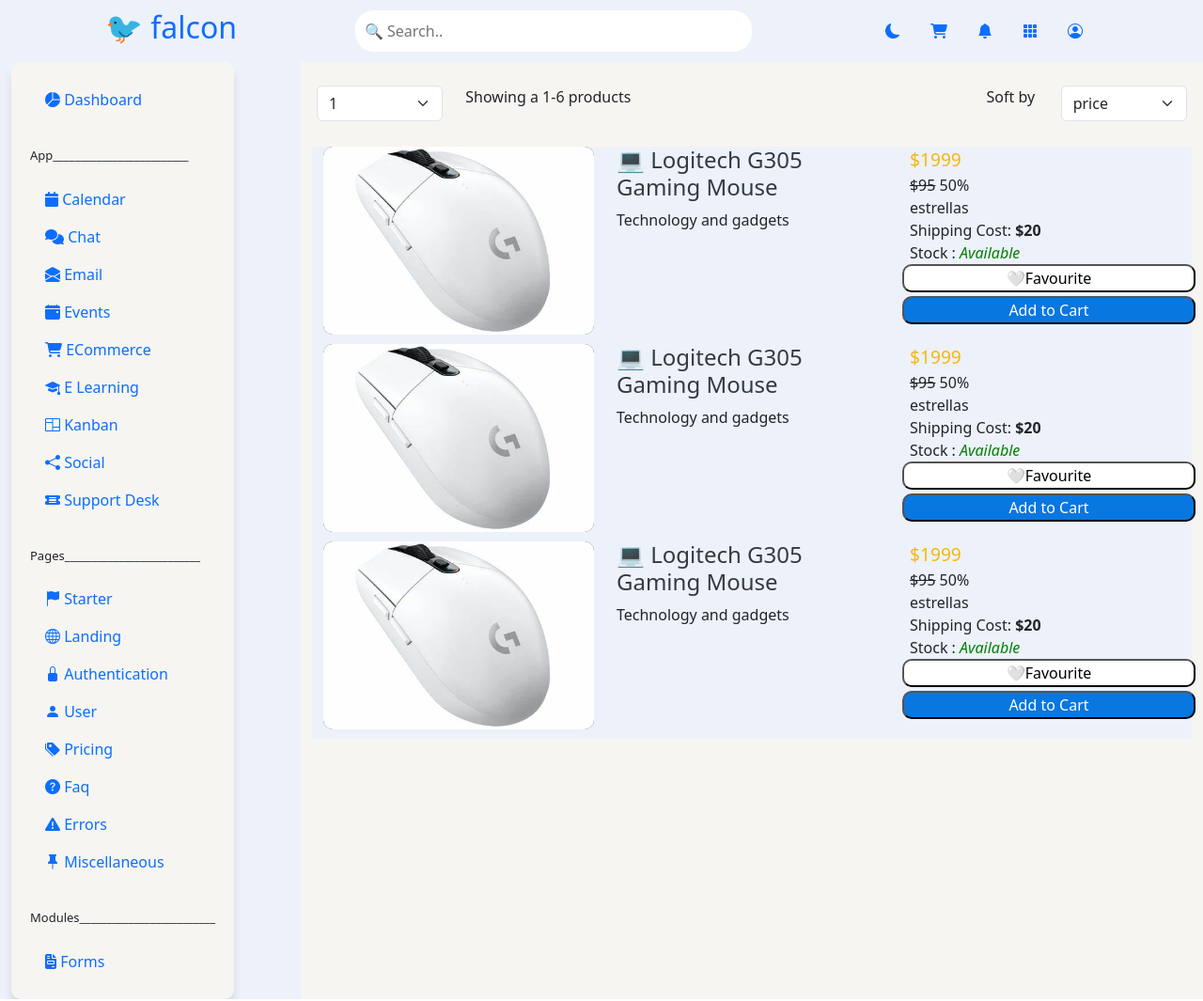
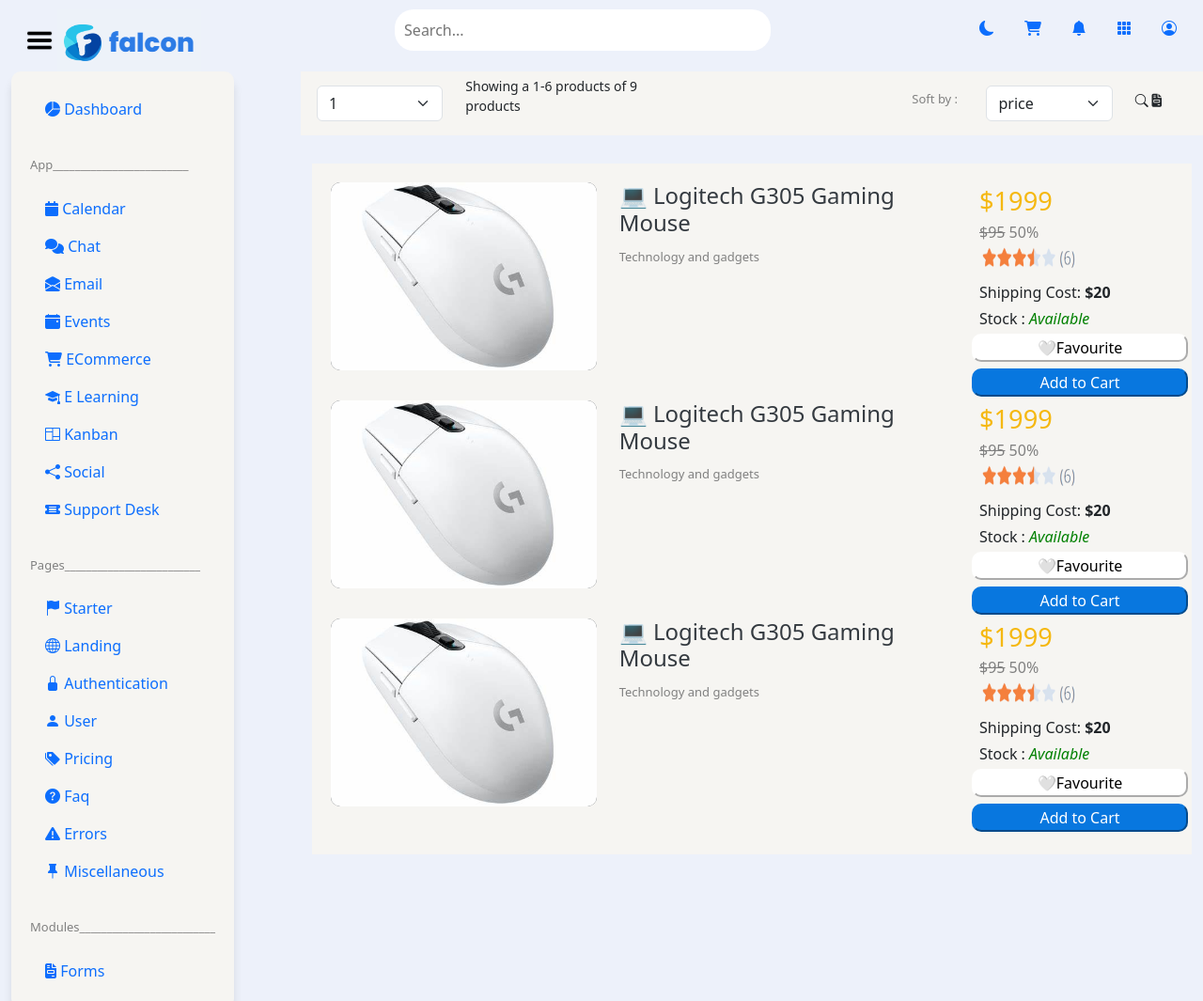
Before and after one commit to dylan-script/ecommerce-website, a plain HTML site: page index.html in a window 1280 px wide. Shown: the top 1065 px of the page at 94% size. Drawn offline with nearby package versions, Linux system fonts and the light colour scheme.

Commit message:
Se le dan los retoques a la pagina

```diff
--- a/index.html
+++ b/index.html
@@ -34,12 +34,20 @@ encontrar por google-->
     <body>
         <div class="container-fluid">
             <div class="header">
-                <h1 class="header__logo">🐦 falcon </h1>
 
+                <div class="lefties">
+                    <img src="resources/Hamburger_icon.svg.png" alt="" class="hamburger">
+
+                    <img src="resources/falconLogo.png" alt="" class="header__Logo">
+                </div>
+
+                <div class="middle">
                     <!-- Barra de busqueda -->
-                <input type="text" class="search-bar" placeholder="🔍 Search..">
+                    <input type="text" class="search-bar" placeholder="Search...">
+                </div>
 
-
+                <div class="rigthies">
+                    <!-- NavBar -Iconos de la derecha  -->
                     <nav class="nav">
                         <ul class="nav justify-content-end">
                             <li class="nav-item">
@@ -64,6 +72,12 @@ encontrar por google-->
                             </li>
                         </ul>
                     </nav>
+
+                </div>
+
+
+
+
             </div>
 
             <div class="row main">
@@ -146,7 +160,7 @@ encontrar por google-->
                 <div class="col-9 main__box-spaces">
                     <!-- Alineado a la izquierda -->
                     <div class="row main__up-bar">
-                        <div class="col-2">
+                        <div class="col-2 selected">
                             <select class="form-select" aria-label="Default select example">
                                 <option value="1">1</option>
                                 <option value="2">2</option>
@@ -158,24 +172,29 @@ encontrar por google-->
 
                         </div>
 
-                        <div class="col-3">
-                            <p>Showing a 1-6 products</p>
+                        <div class="col-3 letters">
+                            <p>Showing a 1-6 products of 9 products</p>
                         </div>
 
                         <!-- MALA PRACTICA NO HAGA ESTO -->
-                        <div class="col-4">
+                        <div class="col-3">
                         </div>
 
                     <!-- Alineado a la izquierda -->
-                        <div class="col-1">
-                            <p>Soft by</p>
+                        <div class="col-1 little">
+                            <p>Soft by :</p>
                         </div>
 
-                        <div class="col-2">
+                        <div class="col-2 selected">
                             <select class="form-select" aria-label="Default select example">
                                 <option value="1">price</option>
                                 <option value="2">name</option>
                             </select>
+                        </div>
+                        <!-- Icons -->
+                        <div class="col-1 icons">
+                            <i class="bi bi-search"></i>
+                            <i class="fa-solid fa-file-invoice"></i>
                         </div>
 
                     </div>
@@ -184,43 +203,48 @@ encontrar por google-->
 
 
                     <!-- Aqui empiezan los productos y sus cajas -->
-                    <div class="container-fluid">
+                    <div class="row__boxes">
 
                         <!-- Primer Producto -->
                         <div class="row">
                             <div class="col-4">
                                 <div class="product-image"><img src="./resources/logitech.jfif" alt=""></div>
                             </div>
-                            <div class="col-4">
+                            <div class="col-5">
                                 <h2 class="product-name">💻 Logitech G305 Gaming Mouse</h2>
                                 <span class="product-category">Technology and gadgets</span>
                             </div>
 
-                            <div class="col-4">
+                            <div class="col-3">
                                 <div class="product-specifications">
                                     <div class="row specification">
                                         <span class="product-price">$1999</span>
                                     </div>
 
                                     <div class="row specification">
-                                        <span class="specification"> <s>$95</s> 50%</span>
+                                        <span class="specification-promo"> <s>$95</s> 50%</span>
+                                    </div>
+
+                                    <div class="row specification stars">
+                                        <img src="resources/stars-remove.png" alt="">
                                     </div>
 
                                     <div class="row specification">
-                                        <span class="specification">estrellas</span>
-                                    </div>
-
-                                    <div class="row specification">
-                                        <span class="specification">Shipping Cost: <b>$20</b></span>
+                                        <span class="specification-shipping">Shipping Cost: <b>$20</b></span>
                                     </div>
 
                                     <div class="row main__availibility">
-                                        <span class="specification">Stock : <i>Available</i></span>
+                                        <span class="specification-stock">Stock : <i>Available</i></span>
                                     </div>
 
                                     <!-- Los botones -->
                                     <div class="row specification">
                                         <button class="main__specification--favourite">🤍Favourite</button>
+                                    </div>
+
+                                    <!-- MALA PRACTICA -->
+                                    <div class="separate">
+
                                     </div>
 
                                     <div class="row specification">
@@ -238,36 +262,41 @@ encontrar por google-->
                             <div class="col-4">
                                 <div class="product-image"><img src="./resources/logitech.jfif" alt=""></div>
                             </div>
-                            <div class="col-4">
+                            <div class="col-5">
                                 <h2 class="product-name">💻 Logitech G305 Gaming Mouse</h2>
                                 <span class="product-category">Technology and gadgets</span>
                             </div>
 
-                            <div class="col-4">
+                            <div class="col-3">
                                 <div class="product-specifications">
                                     <div class="row specification">
                                         <span class="product-price">$1999</span>
                                     </div>
 
                                     <div class="row specification">
-                                        <span class="specification"> <s>$95</s> 50%</span>
+                                        <span class="specification-promo"> <s>$95</s> 50%</span>
+                                    </div>
+
+                                    <div class="row specification stars">
+                                        <img src="resources/stars-remove.png" alt="">
                                     </div>
 
                                     <div class="row specification">
-                                        <span class="specification">estrellas</span>
-                                    </div>
-
-                                    <div class="row specification">
-                                        <span class="specification">Shipping Cost: <b>$20</b></span>
+                                        <span class="specification-shipping">Shipping Cost: <b>$20</b></span>
                                     </div>
 
                                     <div class="row main__availibility">
-                                        <span class="specification">Stock : <i>Available</i></span>
+                                        <span class="specification-stock">Stock : <i>Available</i></span>
                                     </div>
 
                                     <!-- Los botones -->
                                     <div class="row specification">
                                         <button class="main__specification--favourite">🤍Favourite</button>
+                                    </div>
+
+                                    <!-- MALA PRACTICA -->
+                                    <div class="separate">
+
                                     </div>
 
                                     <div class="row specification">
@@ -285,36 +314,41 @@ encontrar por google-->
                             <div class="col-4">
                                 <div class="product-image"><img src="./resources/logitech.jfif" alt=""></div>
                             </div>
-                            <div class="col-4">
+                            <div class="col-5">
                                 <h2 class="product-name">💻 Logitech G305 Gaming Mouse</h2>
                                 <span class="product-category">Technology and gadgets</span>
                             </div>
 
-                            <div class="col-4">
+                            <div class="col-3">
                                 <div class="product-specifications">
                                     <div class="row specification">
                                         <span class="product-price">$1999</span>
                                     </div>
 
                                     <div class="row specification">
-                                        <span class="specification"> <s>$95</s> 50%</span>
+                                        <span class="specification-promo"> <s>$95</s> 50%</span>
+                                    </div>
+
+                                    <div class="row specification stars">
+                                        <img src="resources/stars-remove.png" alt="">
                                     </div>
 
                                     <div class="row specification">
-                                        <span class="specification">estrellas</span>
-                                    </div>
-
-                                    <div class="row specification">
-                                        <span class="specification">Shipping Cost: <b>$20</b></span>
+                                        <span class="specification-shipping">Shipping Cost: <b>$20</b></span>
                                     </div>
 
                                     <div class="row main__availibility">
-                                        <span class="specification">Stock : <i>Available</i></span>
+                                        <span class="specification-stock">Stock : <i>Available</i></span>
                                     </div>
 
                                     <!-- Los botones -->
                                     <div class="row specification">
                                         <button class="main__specification--favourite">🤍Favourite</button>
+                                    </div>
+
+                                    <!-- MALA PRACTICA -->
+                                    <div class="separate">
+
                                     </div>
 
                                     <div class="row specification">
--- a/style.css
+++ b/style.css
@@ -16,25 +16,62 @@ body {
 .header {
   display: flex;
   justify-content: space-between;
-  align-items: center;
-  padding: 10px 100px;
+  padding-top: 10px;
+
   background: #edf1fa;
   color: #f8f9fa;
+
+}
+
+.lefties{
+  padding-left: 15px;
+}
+
+.middle{
+
+}
+
+.righties{
+  align-items: right;
+}
+
+
+.hamburger{
+  width: 30px;
+  height: 30px;
 }
 
 .header__logo {
-  font-size: 2em;
-  color: #0d6efd;
+  width: 50px;
+  height: 20px;
+
 }
 
+.folder{
+  color: #343a40;
+}
+
+
+/* Navbar Iconos de la derecha */
+
+nav{
+  align-items: right;
+}
+
+/* Search Bar */
+
 .search-bar {
+
   padding: 10px;
   border: none;
   border-radius: 20px;
   font-size: 1em;
-  width: 40%;
-  align-items: left;
+  width: 400px;
+
 }
+
+
+
 
 .cart-icon {
   font-size: 1.5em;
@@ -43,6 +80,7 @@ body {
 .main__edges{
   font-size: small;
   padding-top: 30px;
+  color: gray;
 
 }
 
@@ -63,20 +101,47 @@ body {
 
 
 .main__box-spaces{
-  padding: 20px;
-  background-color: #F6F5F2;
+
+
 }
 
+/* Filter box */
 .main__up-bar{
   padding: 5px;
   background-color: #F6F5F2;
+  font-size: 14px;
+
 }
 
 .main__spacer{
-  height: 20px;
+  height: 30px;
 }
 
+.selected{
+  padding-top: 10px;
+  align-items: right;
+}
+
+.little{
+  font-size: small;
+  color: gray;
+  padding-top: 15px;
+  align-items: right;
+}
+
+.icons{
+  padding-top: 15px;
+
+}
+
+
 /* PRODUCTS BOXES */
+
+
+.row__boxes{
+  background-color: #F6F5F2;
+  padding: 20px;
+}
 
 .product-grid {
   width: 80%;
@@ -84,16 +149,20 @@ body {
   grid-template-columns: repeat(3, 1fr);
   gap: 20px;
   padding: 20px;
+
 }
+
 
 .product {
   display: inline;
   flex-direction: column;
   justify-content: space-between;
   background: #f8f9fa;
-  padding: 20px;
+  padding: 10px;
   border-radius: 10px;
   box-shadow: 0 10px 10px rgba(0, 0, 0, 0.1);
+  font-size: small;
+
 }
 
 .product-image img{
@@ -109,7 +178,12 @@ body {
   color: #343a40;
 }
 
-.specification i{
+.product-category{
+  font-size: small;
+  color:gray;
+}
+
+.specification-stock i{
   color: green;
 }
 
@@ -120,24 +194,53 @@ body {
 }
 
 .product-price {
-  font-size: 1.2em;
+  font-size: 1.7em;
   color: #f5b811;
 }
+
+.stars{
+  width: 130px;
+  height: 30px;
+  padding-top: 3px;
+
+}
+
+.checked {
+  color: orange;
+}
+
+.specification-promo{
+  font-size: 0,8em;
+  color: gray;
+}
+
+.specification-shipping{
+  padding-top: 10px;
+}
+
+.specification-stock{
+  padding: 4px;
+}
+
 
 .main__specification--favourite{
   background-color: white;
   border-radius: 10px;
   margin: 4px;
+  border-color: white;
 }
 
 .main__specification--cart{
   background-color: rgb(8, 119, 223);
   color: white;
   border-radius: 10px;
+  border-color: rgb(8, 119, 223) ;
   margin: 4px;
 }
 
-
+.separate{
+  height: 3px;
+}
 
 .footer {
   position: fixed;
```
Also changed, not shown: resources/Hamburger_icon.svg.png (added), resources/falconLogo.png (added), resources/stars-remove.png (added). Lines whose indentation alone changed are shown as unchanged.
